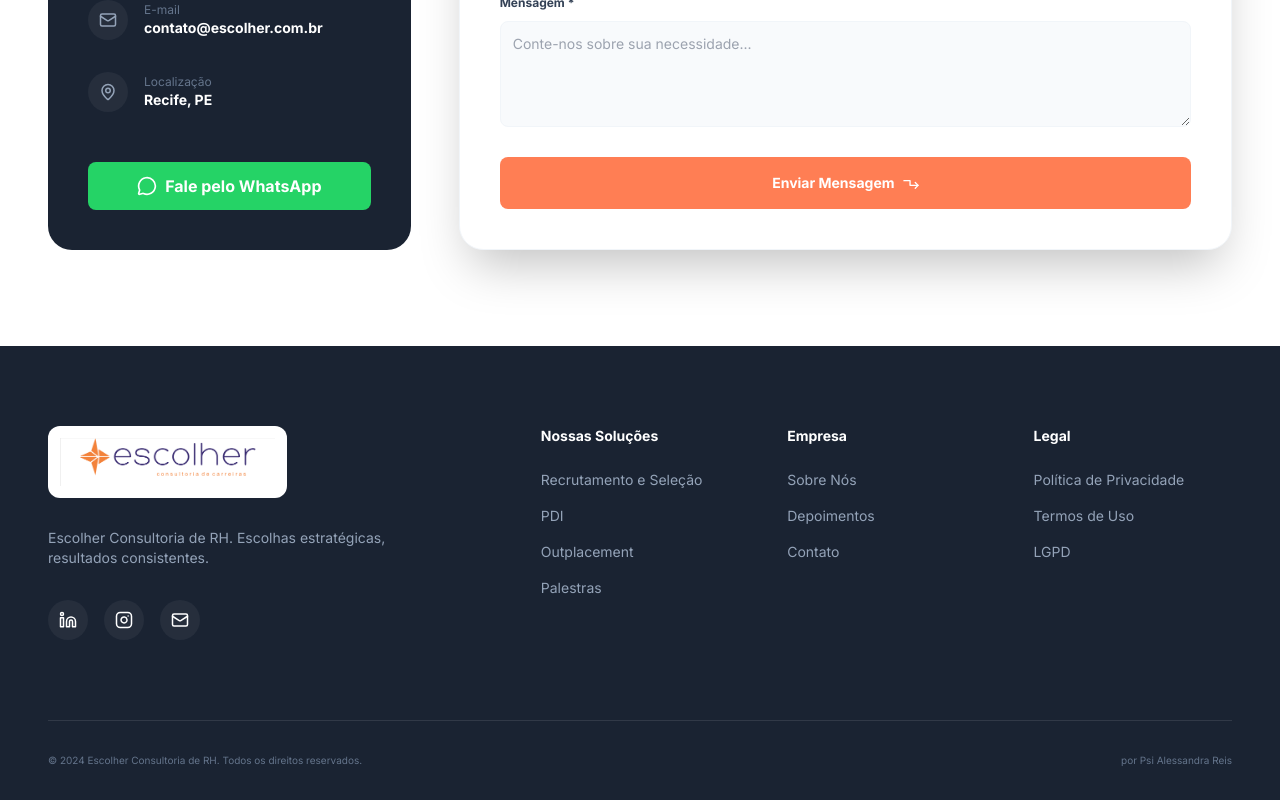
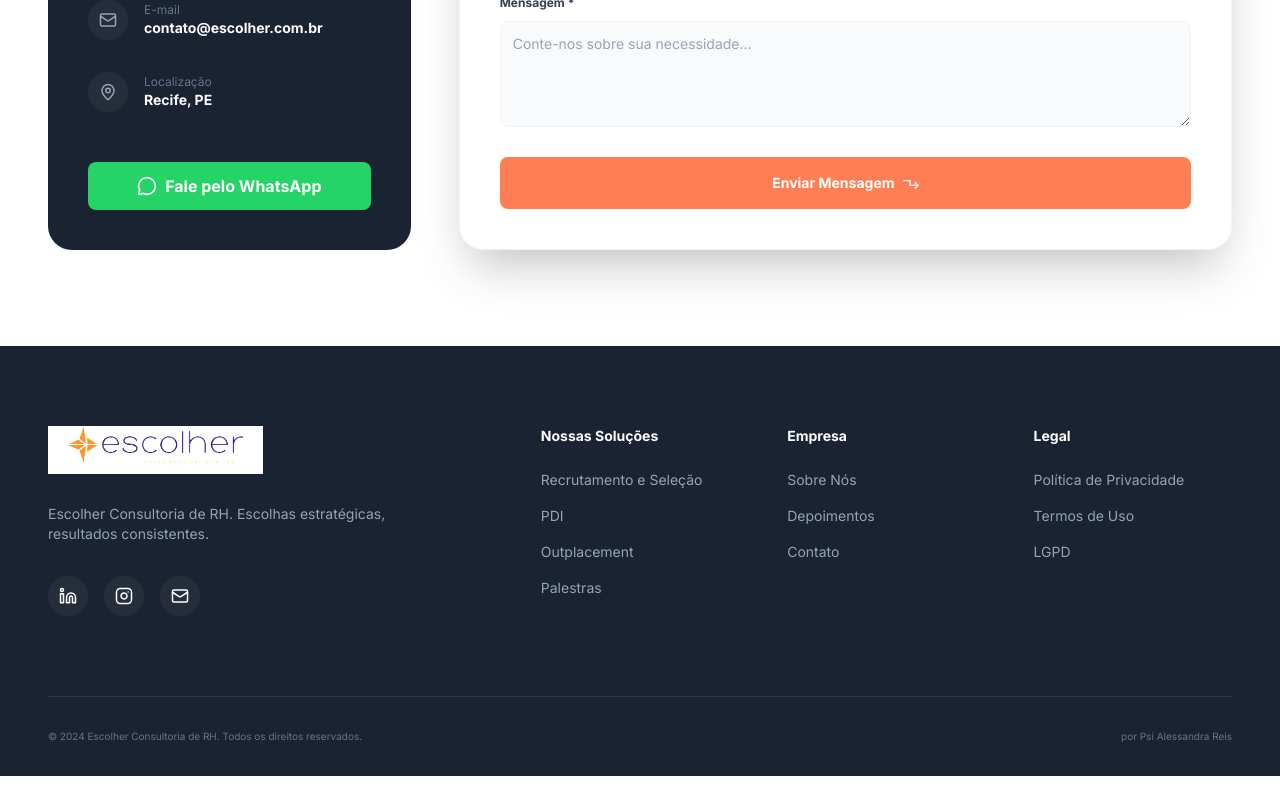
Before and after one commit to EliasWilliamdev/escolher-consultoria, a React (Vite) app: page / in a window 1280 px wide. Shown: the part 5140-5940 px from the top of the page. After the commit the page ends 5916 px from the top, so only its background shows below. Built offline with nearby package versions, Linux system fonts and the light colour scheme.

Commit message:
Refina contraste da logo no rodapé e remove bordas do container

```diff
--- a/App.tsx
+++ b/App.tsx
@@ -484,8 +484,8 @@ const Footer = () => (
     <div className="max-w-7xl mx-auto">
       <div className="grid grid-cols-1 md:grid-cols-2 lg:grid-cols-5 gap-12 mb-20">
         <div className="lg:col-span-2">
-          <div className="mb-6 bg-white p-3 rounded-xl inline-block">
-            <img src={escolherLogo} alt="Escolher Consultoria" className="h-12 w-auto object-contain" />
+          <div className="mb-6 inline-block">
+            <img src={escolherLogo} alt="Escolher Consultoria" className="h-12 w-auto object-contain brightness-110 contrast-125" />
           </div>
           <p className="text-slate-400 text-sm max-w-sm">
             Escolher Consultoria de RH. Escolhas estratégicas, resultados consistentes.
```
